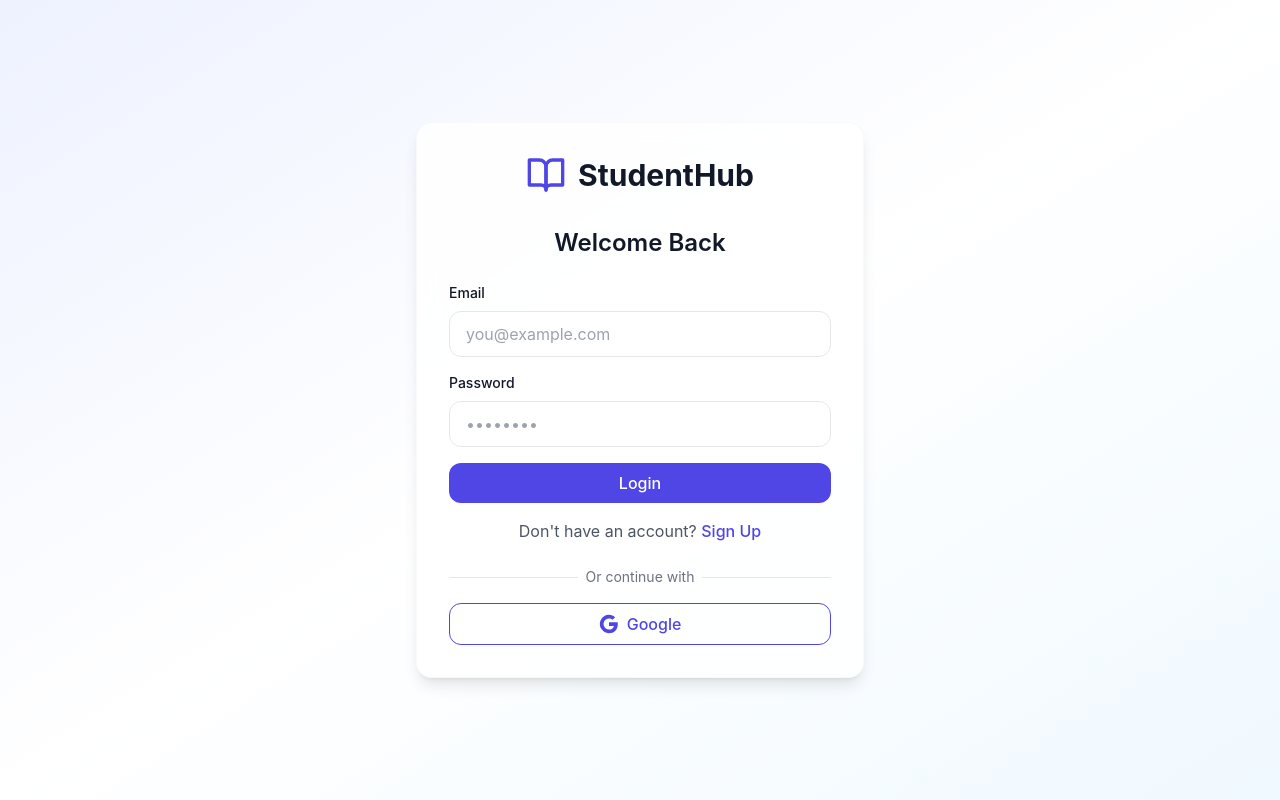
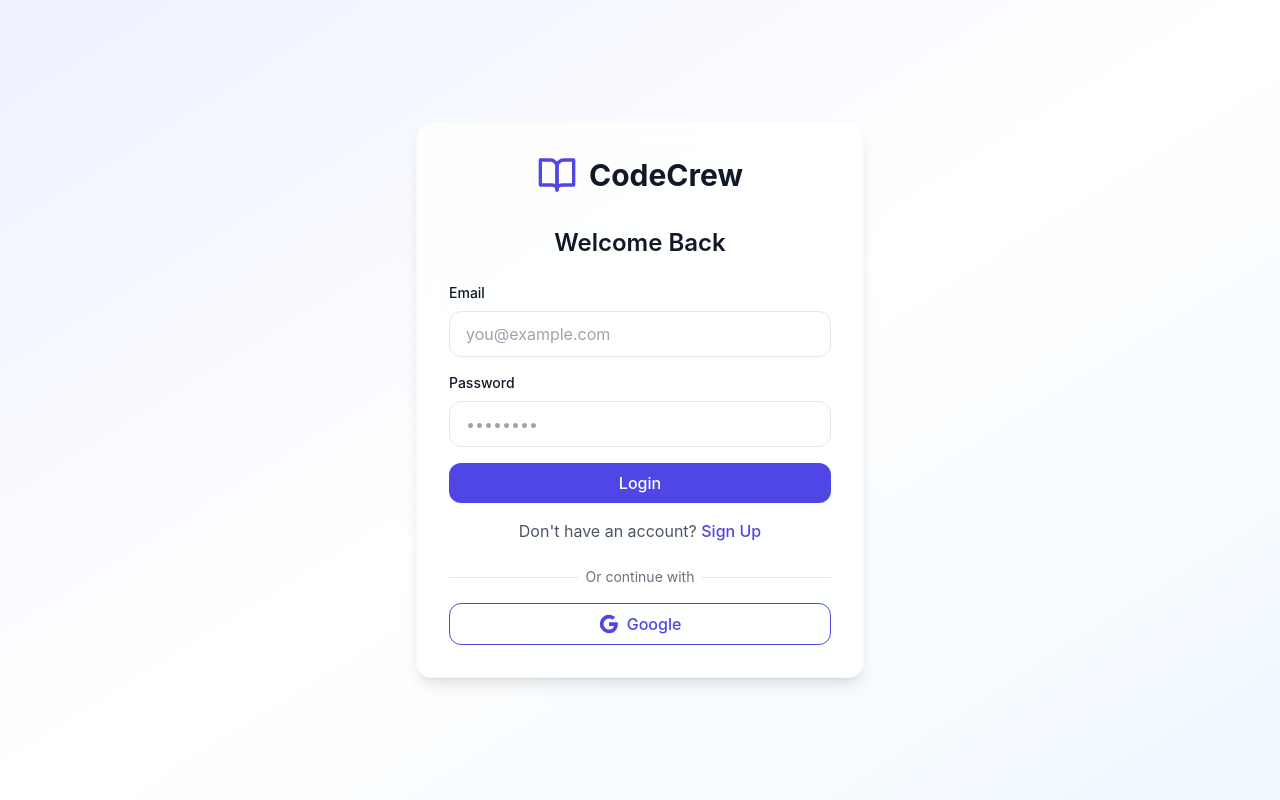
Before and after one commit to Himanshu817324/Studenthub, a React (Vite) app in the folder frontend/: page /login in a window 1280 px wide. Built offline with nearby package versions, Linux system fonts and the light colour scheme; no server answers.

Commit message:
codecrew

```diff
--- a/frontend/src/pages/Auth.tsx
+++ b/frontend/src/pages/Auth.tsx
@@ -34,7 +34,7 @@
             <div className="glass-card p-8 w-full max-w-md">
                 <div className="flex items-center justify-center mb-8">
                     <BookOpen className="w-10 h-10 text-primary mr-3" />
-                    <h1 className="text-3xl font-bold">StudentHub</h1>
+                    <h1 className="text-3xl font-bold">CodeCrew</h1>
                 </div>
 
                 <h2 className="text-2xl font-semibold text-center mb-6">
```
